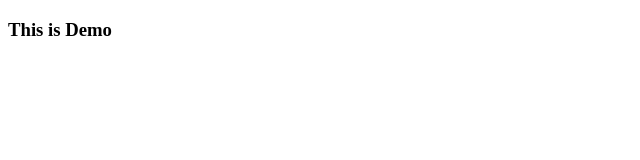
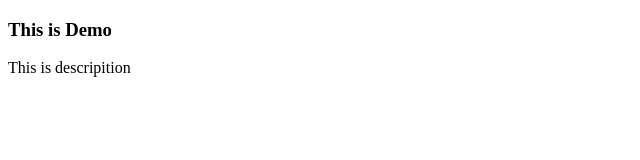
Before and after one commit to eddieco-cpu/dmo, a plain HTML site: page index.html in a window 1280 px wide. Shown: the whole page, without its empty margins (0-640 px from the left). Drawn offline with Linux system fonts and the light colour scheme.

Commit message:
[update] first update

```diff
--- a/index.html
+++ b/index.html
@@ -8,5 +8,6 @@
 </head>
 <body>
     <h3>This is Demo</h3>
+    <p>This is descripition</p>
 </body>
 </html>
```
